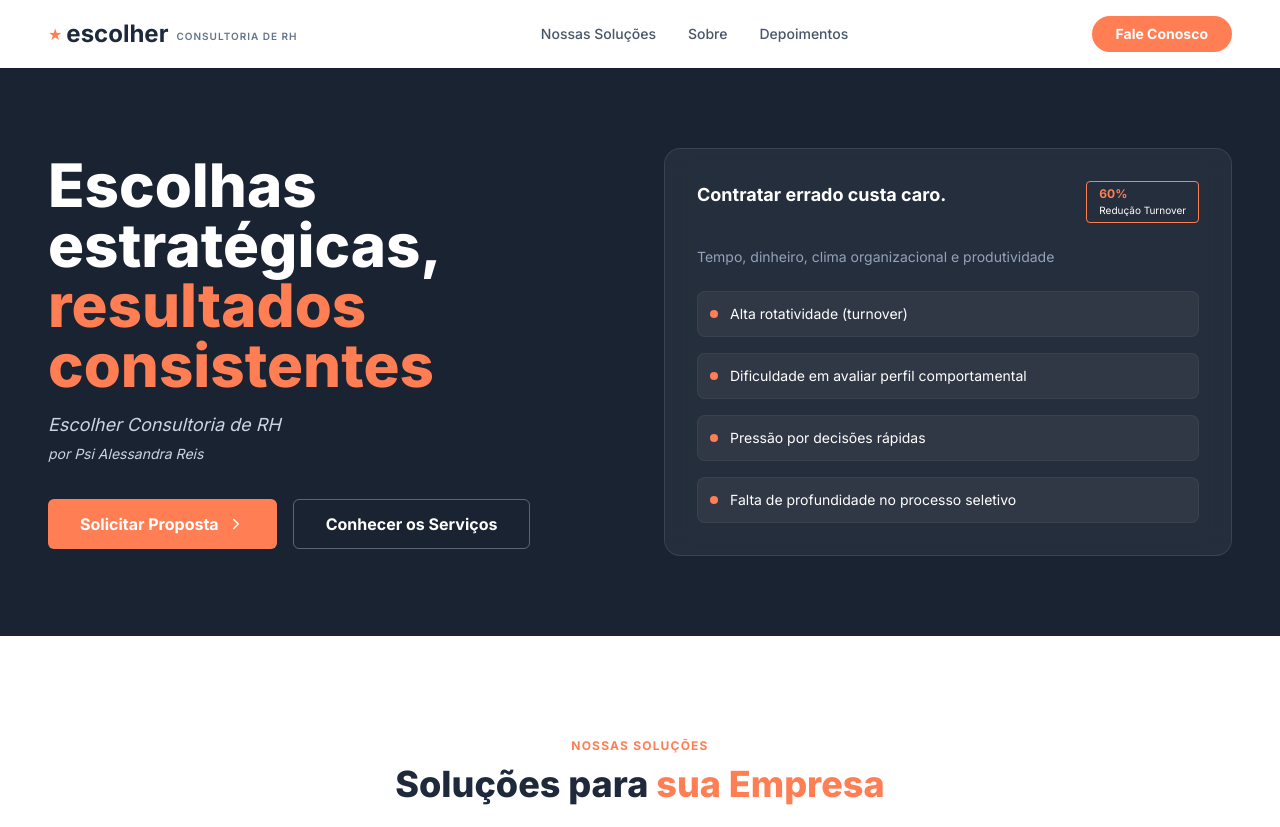
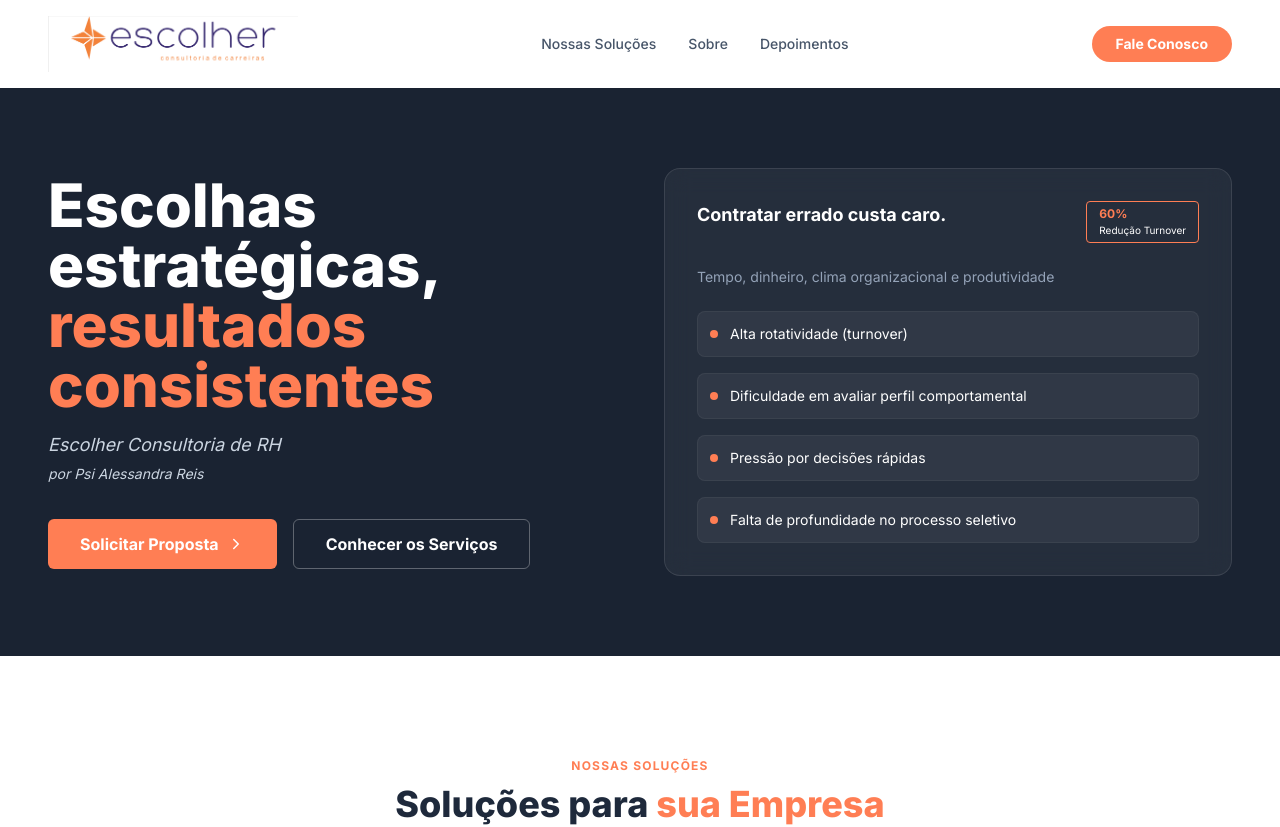
Before and after one commit to EliasWilliamdev/escolher-consultoria, a React (Vite) app: page / in a window 1280 px wide. Shown: the top 827 px of the page. Built offline with nearby package versions, Linux system fonts and the light colour scheme.

Commit message:
Fix: Importação e exibição da logo no Header e Footer

```diff
--- a/App.tsx
+++ b/App.tsx
@@ -23,6 +23,7 @@ import {
 } from 'lucide-react';
 import psiImg from './assets/img/psi.jpeg';
 import psi2Img from './assets/img/psi2.jpeg';
+import escolherLogo from './assets/img/escolher.png';
 
 const Header = () => {
   const [isMenuOpen, setIsMenuOpen] = useState(false);
@@ -31,11 +32,7 @@ const Header = () => {
     <header className="sticky top-0 z-50 bg-white shadow-sm py-4 px-6 md:px-12">
       <div className="flex items-center justify-between">
         <div className="flex items-center gap-2">
-          <div className="flex items-center">
-            <span className="text-orange-primary">★</span>
-            <span className="text-2xl font-bold text-slate-800 ml-1">escolher</span>
-          </div>
-          <span className="text-[10px] uppercase tracking-widest text-slate-500 font-semibold mt-1 hidden sm:block">Consultoria de RH</span>
+          <img src={escolherLogo} alt="Escolher Consultoria de RH" className="h-14 w-auto object-contain" />
         </div>
 
         {/* Desktop Navigation */}
@@ -487,9 +484,8 @@ const Footer = () => (
     <div className="max-w-7xl mx-auto">
       <div className="grid grid-cols-1 md:grid-cols-2 lg:grid-cols-5 gap-12 mb-20">
         <div className="lg:col-span-2">
-          <div className="flex items-center gap-2 mb-6">
-            <span className="text-orange-primary text-4xl">★</span>
-            <span className="text-4xl font-bold">escolher</span>
+          <div className="mb-6 bg-white p-3 rounded-xl inline-block">
+            <img src={escolherLogo} alt="Escolher Consultoria" className="h-12 w-auto object-contain" />
           </div>
           <p className="text-slate-400 text-sm max-w-sm">
             Escolher Consultoria de RH. Escolhas estratégicas, resultados consistentes.
```
Also changed, not shown: assets/img/escolher.png (added).
